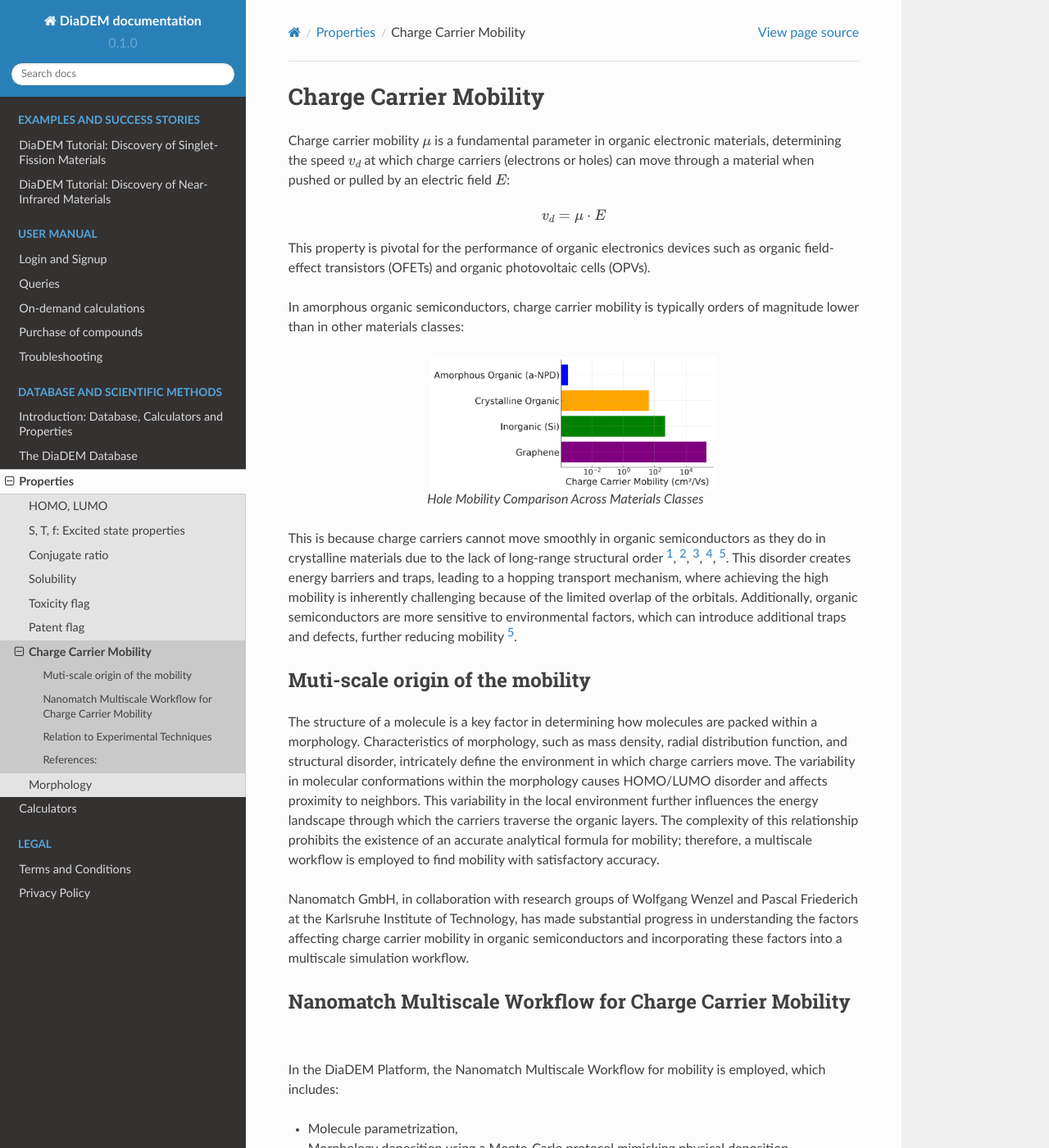
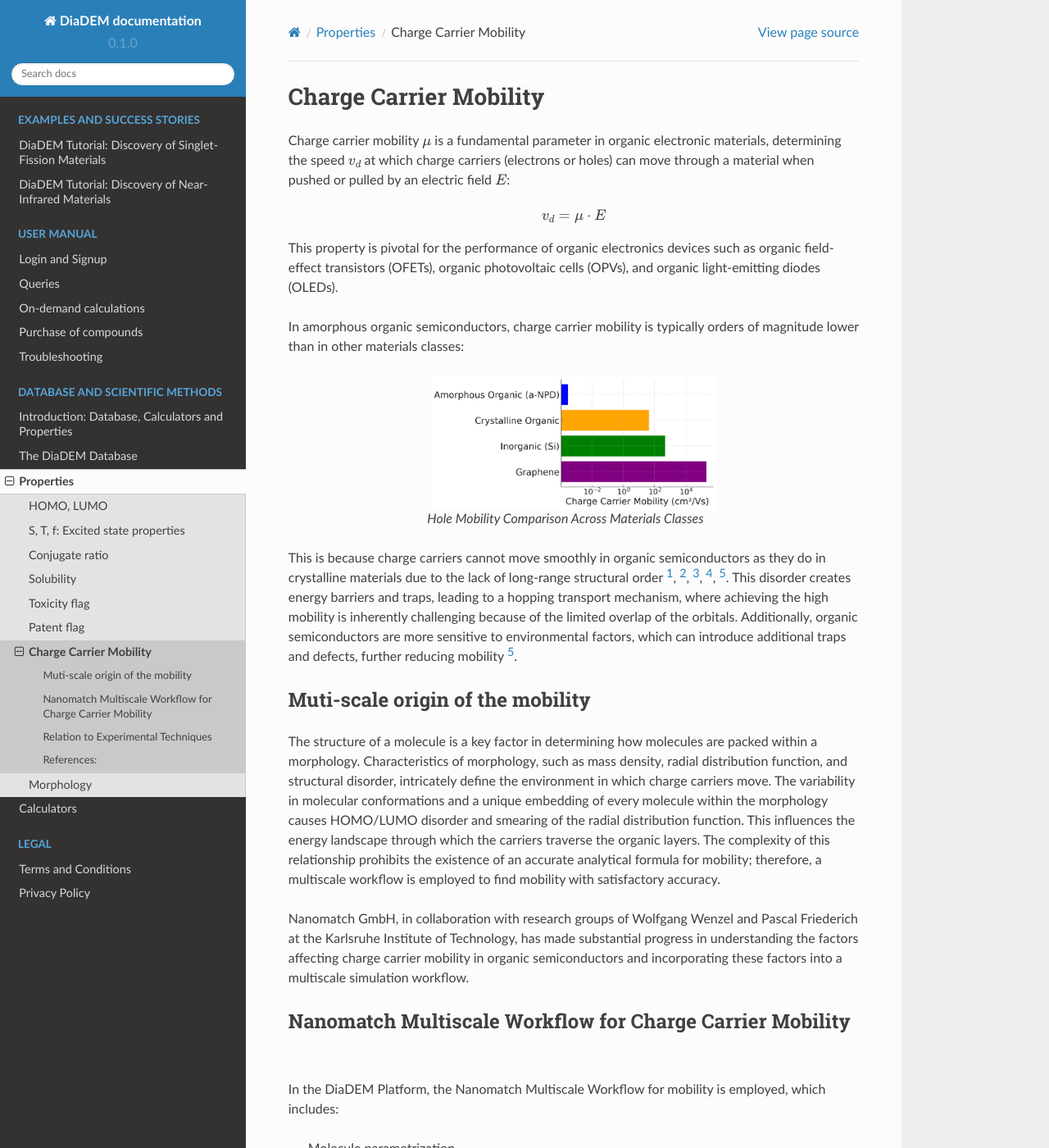
Before and after one commit to diadem-platform/diadem-docs, a Sphinx documentation site: the page built from docs/source/science/properties/mobility.rst, in a window 1280 px wide and 1400 px high. Shown: the whole window at 82% size. Built offline with Sphinx 7.4.7 and the Read the Docs theme 2.0.0, drawn with Linux system fonts in a browser that asks for light colours.

Commit message:
some corrections to the property mobility

```diff
--- a/docs/source/science/properties/mobility.rst
+++ b/docs/source/science/properties/mobility.rst
@@ -10,7 +10,7 @@
     v_d = \mu \cdot E
 
 
-This property is pivotal for the performance of organic electronics devices such as organic field-effect transistors (OFETs) and organic photovoltaic cells (OPVs).
+This property is pivotal for the performance of organic electronics devices such as organic field-effect transistors (OFETs), organic photovoltaic cells (OPVs), and organic light-emitting diodes (OLEDs).
 
 In amorphous organic semiconductors, charge carrier mobility is typically orders of magnitude lower than in other materials classes:
 
@@ -23,10 +23,11 @@
 
 This is because charge carriers cannot move smoothly in organic semiconductors as they do in crystalline materials due to the lack of long-range structural order [1]_, [2]_, [3]_, [4]_, [5]_. This disorder creates energy barriers and traps, leading to a hopping transport mechanism, where achieving the high mobility is inherently challenging because of the limited overlap of the orbitals. Additionally, organic semiconductors are more sensitive to environmental factors, which can introduce additional traps and defects, further reducing mobility [5]_.
 
+
 Muti-scale origin of the mobility
 ---------------------------------
 
-The structure of a molecule is a key factor in determining how molecules are packed within a morphology. Characteristics of morphology, such as mass density, radial distribution function, and structural disorder, intricately define the environment in which charge carriers move. The variability in molecular conformations within the morphology causes HOMO/LUMO disorder and affects proximity to neighbors. This variability in the local environment further influences the energy landscape through which the carriers traverse the organic layers. The complexity of this relationship prohibits the existence of an accurate analytical formula for mobility; therefore, a multiscale workflow is employed to find mobility with satisfactory accuracy.
+The structure of a molecule is a key factor in determining how molecules are packed within a morphology. Characteristics of morphology, such as mass density, radial distribution function, and structural disorder, intricately define the environment in which charge carriers move. The variability in molecular conformations and a unique embedding of every molecule within the morphology causes HOMO/LUMO disorder and smearing of the radial distribution function. This influences the energy landscape through which the carriers traverse the organic layers. The complexity of this relationship prohibits the existence of an accurate analytical formula for mobility; therefore, a multiscale workflow is employed to find mobility with satisfactory accuracy.
 
 Nanomatch GmbH, in collaboration with research groups of Wolfgang Wenzel and Pascal Friederich at the Karlsruhe Institute of Technology, has made substantial progress in understanding the factors affecting charge carrier mobility in organic semiconductors and incorporating these factors into a multiscale simulation workflow.
 
```
